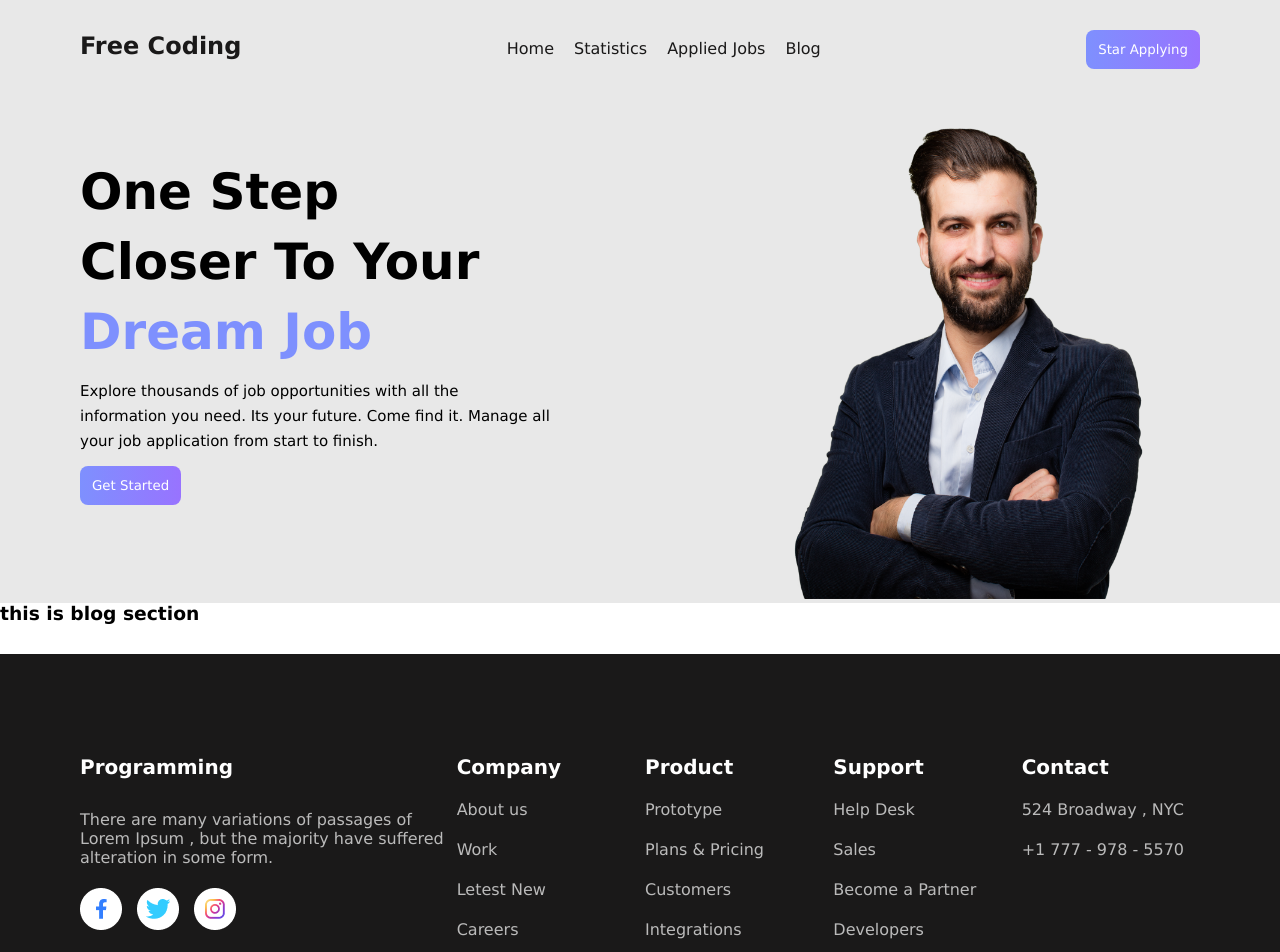
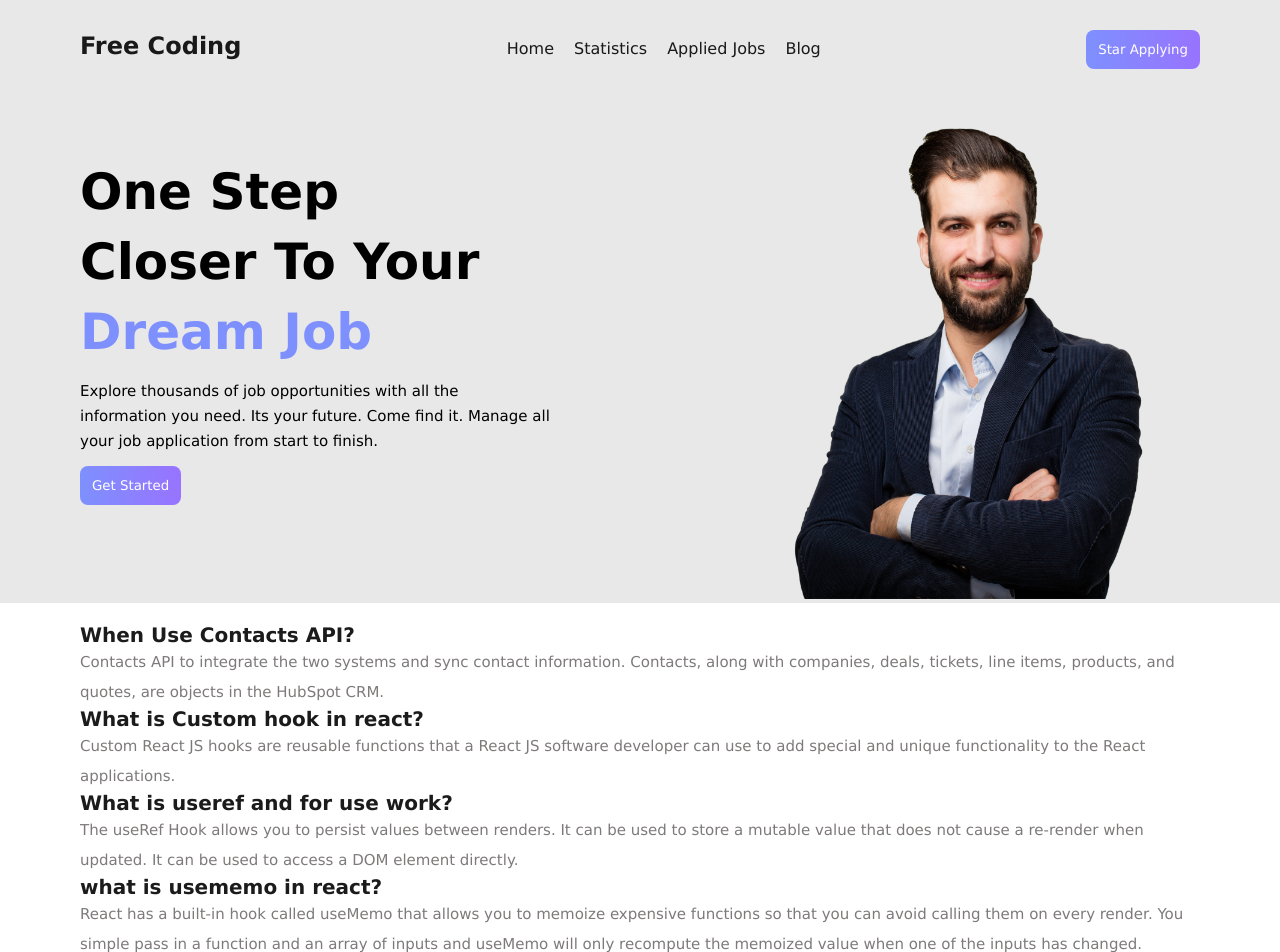
Before and after one commit to Prosantaroy1/Career-Hub-project, a React (Vite) app: page /blog in a window 1280 px wide. Shown: the top 952 px of the page. Built offline with nearby package versions, Linux system fonts and the light colour scheme.

Commit message:
blog section done

```diff
--- /dev/null
+++ b/src/component/Blog/Blog.css
@@ -0,0 +1,16 @@
+.blog-container{
+    max-width: 1120px;
+    margin: 20px auto;
+
+}
+.blog-container h3{
+    font-size: 20px;
+    font-weight: 800;
+    color: #1b1b1b;
+}
+.blog-container p{
+    font-size: 15px;
+    font-weight: 500;
+    color: #7e7a7a;
+    line-height: 30px;
+}
--- a/src/component/Blog/Blog.jsx
+++ b/src/component/Blog/Blog.jsx
@@ -1,9 +1,40 @@
 import React from 'react';
+import './Blog.css'
 
 const Blog = () => {
     return (
-        <div>
-            <h3>this is blog section</h3>
+        <div className='blog-container'>
+            <div>
+                <h3>When Use Contacts API?</h3>
+                <p>
+                   Contacts API to integrate the two systems and sync contact information. Contacts, along with companies,
+                   deals, tickets, line items, products, and quotes, are objects in the HubSpot CRM.
+                </p>
+            </div>
+            <div>
+                <h3>What is Custom hook in react?</h3>
+                <p>
+                Custom React JS hooks are reusable functions that a React JS
+                 software developer can use to add special and unique functionality to the React applications.
+                </p>
+            </div>
+            <div>
+                <h3>What is useref and for use work?</h3>
+                <p>
+                The useRef Hook allows you to persist values between renders. It can be used to store a
+                mutable value that
+                does not cause a re-render when updated. It can be used to access a DOM element directly.
+                </p>
+            </div>
+            <div>
+                <h3>what is usememo in react?</h3>
+                <p>
+                React has a built-in hook called useMemo that allows you to memoize expensive functions
+                 so that you can avoid calling them on every render. You simple pass in a function and an
+                  array of inputs
+                and useMemo will only recompute the memoized value when one of the inputs has changed.
+                </p>
+            </div>
         </div>
     );
 };
--- a/src/component/JobDetails/JobDetails.jsx
+++ b/src/component/JobDetails/JobDetails.jsx
@@ -39,7 +39,7 @@ const JobDetails = () => {
                       </p>
                       <p className='part-2-p'>
                         <img src={post} alt=''/>
-                        <span style={{color: '#1A1919'}}>Job Title: </span> {post_name}
+                        <span style={{color: '#1A1919'}}>Job-Title: </span> {post_name}
                       </p>
                     </div>
                 <h4 className='contact-title'>Contact Information</h4>
```
